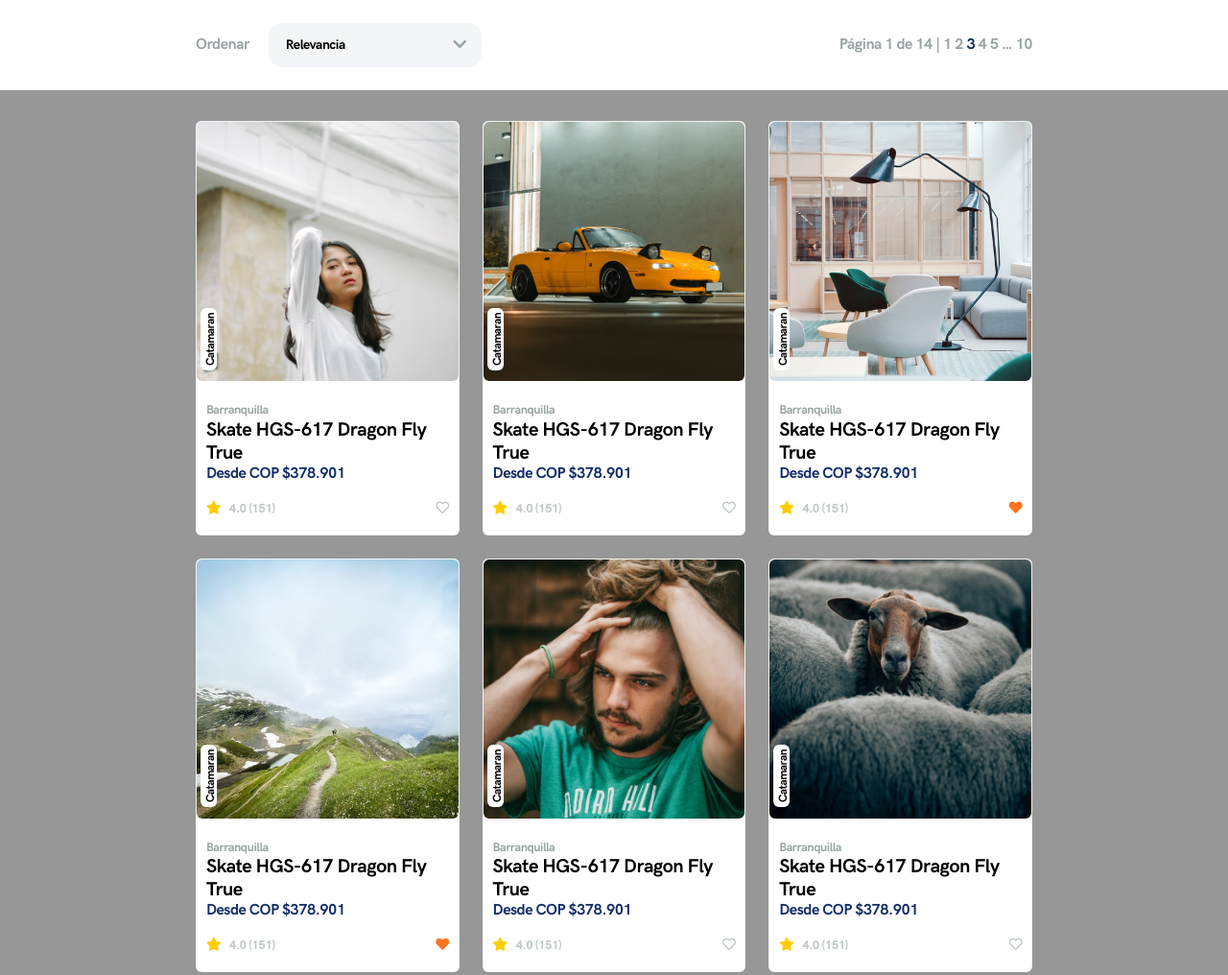
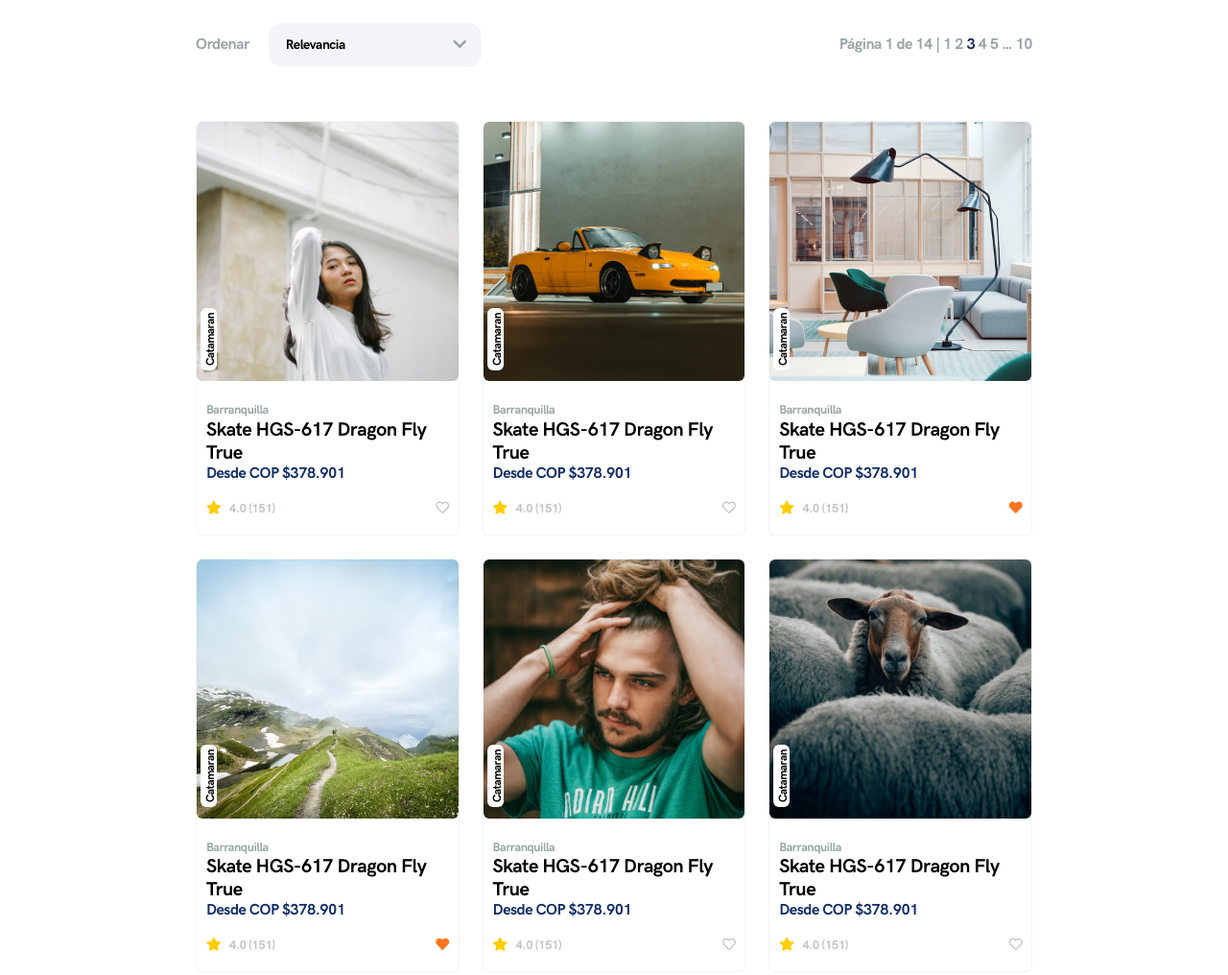
Before and after one commit to luzperdomo92/Training_FrontEnd, a plain HTML site: page index.html in a window 1280 px wide. Shown: the top 1016 px of the page at 96% size. Drawn offline with Linux system fonts and the light colour scheme.

Commit message:
added readme file and delete background color test in styles.css

```diff
--- a/css/styles.css
+++ b/css/styles.css
@@ -31,7 +31,6 @@ body {
   line-height: 1;
   letter-spacing: -0.48px;
   color: var(--black-color);
-  background: var(--ultra-dark-gray);
 }
 
 img {
```
Also changed, not shown: 1 other file.
